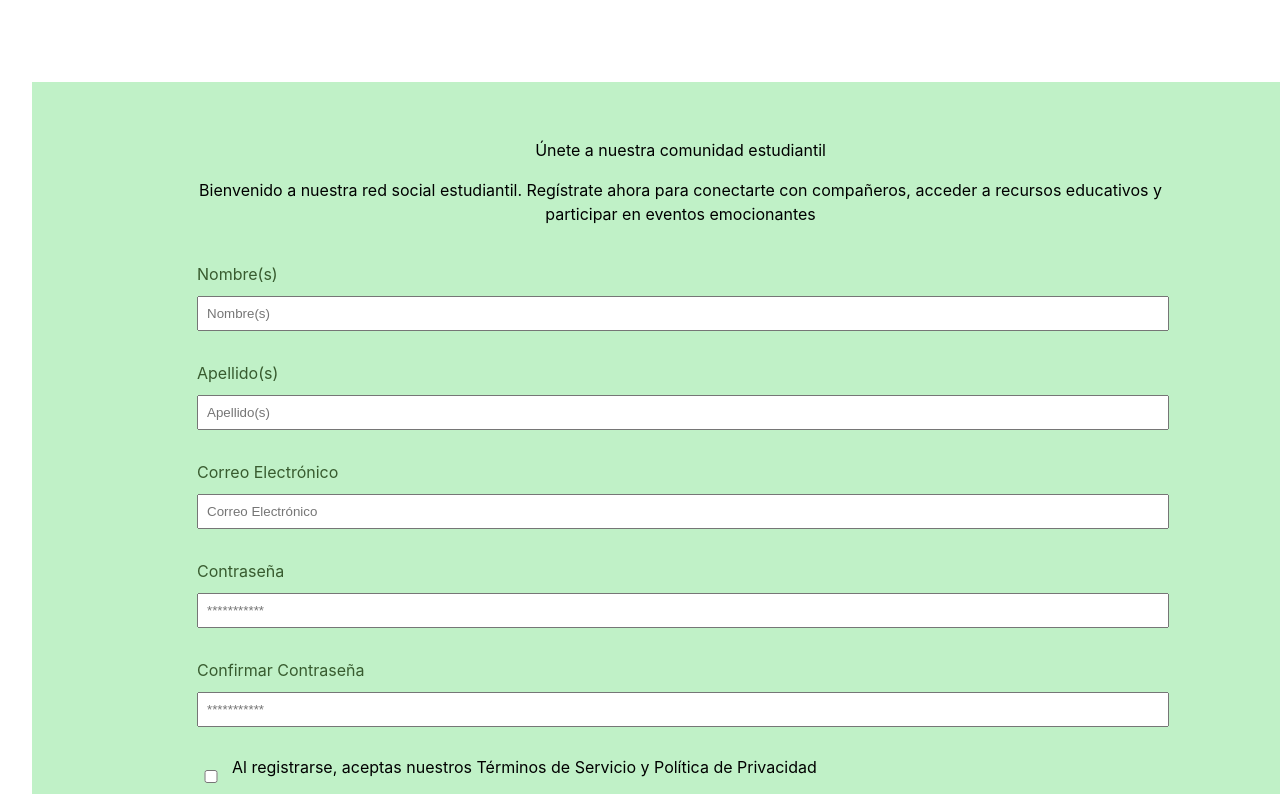
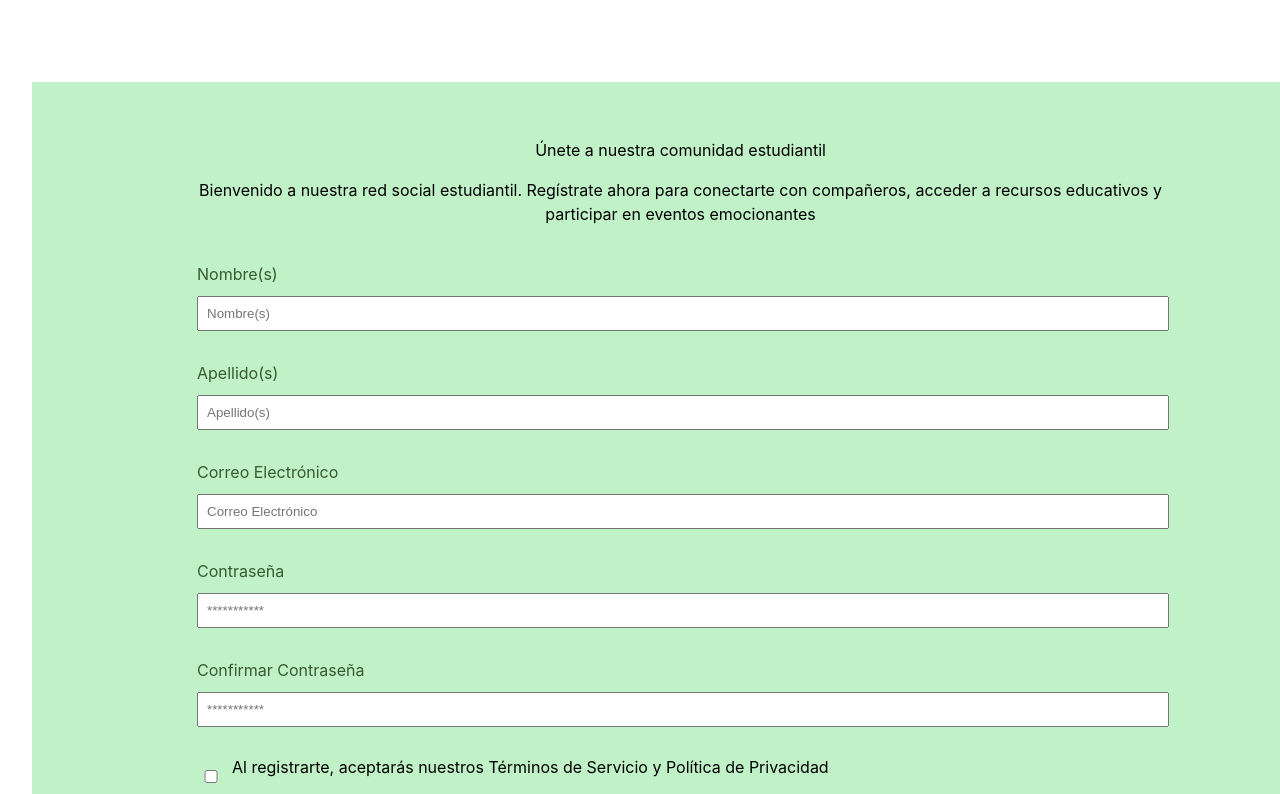
Before and after one commit to Drakencito/Web_ComunnityIs, a React (Vite) app in the folder ComunityIsFront/: page / in a window 1280 px wide. Shown: the top 794 px of the page. Built offline with nearby package versions, Linux system fonts and the light colour scheme.

Commit message:
Primer cambio

```diff
--- a/ComunityIsFront/src/App.jsx
+++ b/ComunityIsFront/src/App.jsx
@@ -19,7 +19,7 @@ function App() {
         <GlobalField label="Confirmar Contraseña" placeholder="***********" type="password" />
         <div className="terms-checkbox">
           <GlobalField label="" type="checkbox" />
-          <Paragraph text="Al registrarse, aceptas nuestros Términos de Servicio y Política de Privacidad" />
+          <Paragraph text="Al registrarte, aceptarás nuestros Términos de Servicio y Política de Privacidad" />
         </div>
         <button className="register-button">Registrarme</button>
         <Paragraph text="_______________ o _______________" />
```
